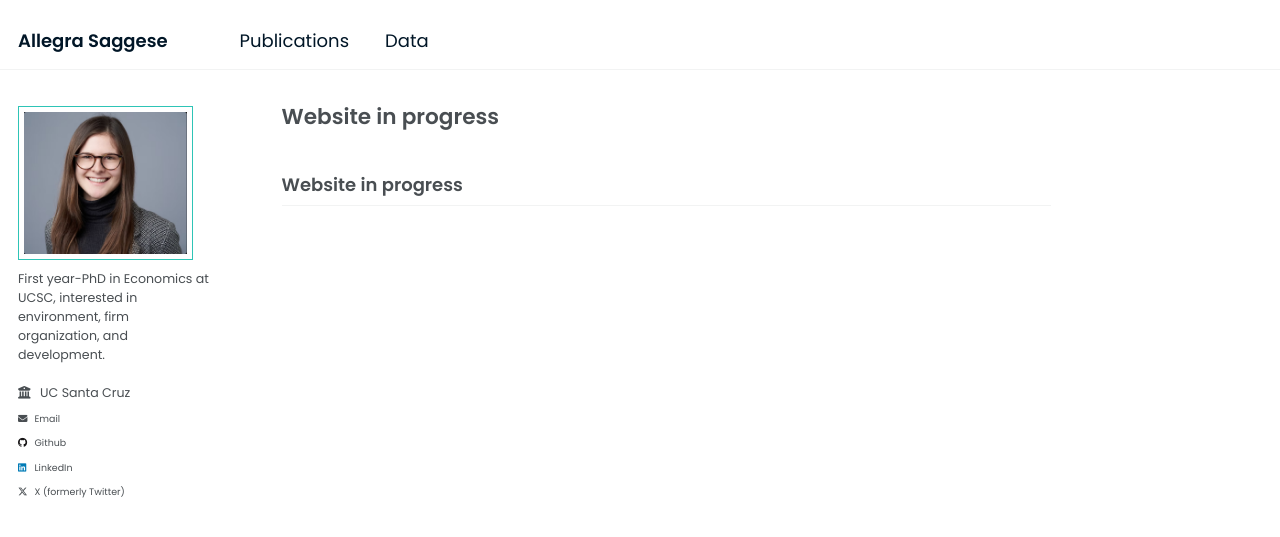
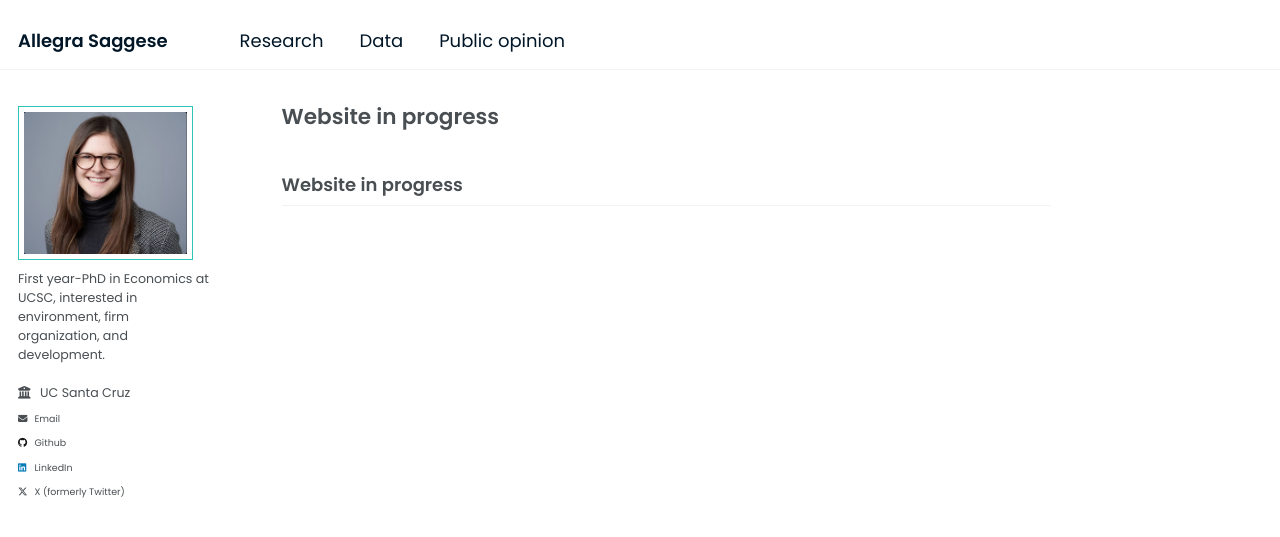
Before and after one commit to allegra-saggese-econ/allegra-saggese-econ.github.io, a Jekyll site: the page built from _pages/about.md, in a window 1280 px wide. Shown: the top 537 px of the page. Built offline with Jekyll 4.4.1, drawn with Linux system fonts in a browser that asks for light colours.

Commit message:
Update navigation.yml - change headers

```diff
--- a/_data/navigation.yml
+++ b/_data/navigation.yml
@@ -5,7 +5,7 @@
 # prevent it from being included in the site.
 
 main:
-  - title: "Publications"
+  - title: "Research"
     url: /publications/
 
   - title: "Data"
@@ -14,8 +14,8 @@ main:
 #  - title: "Book recs"
 #    url: /books-i-read/
 
-#  - title: "Talks"
-#    url: /talks/
+  - title: "Public opinion"
+    url: /talks/
 
 #  - title: "Teaching"
 #    url: /teaching/
```
